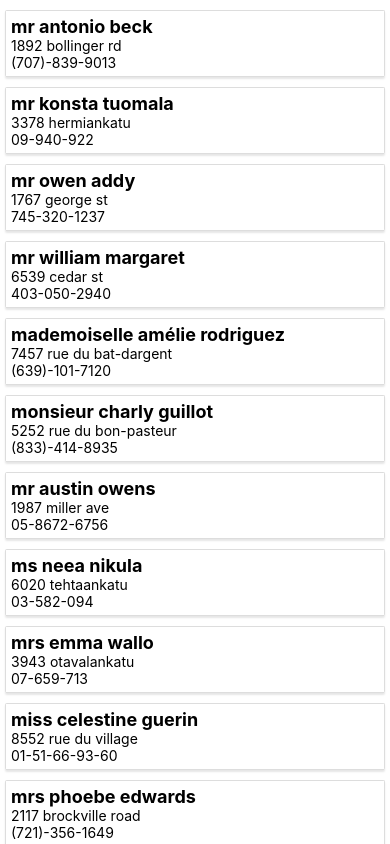
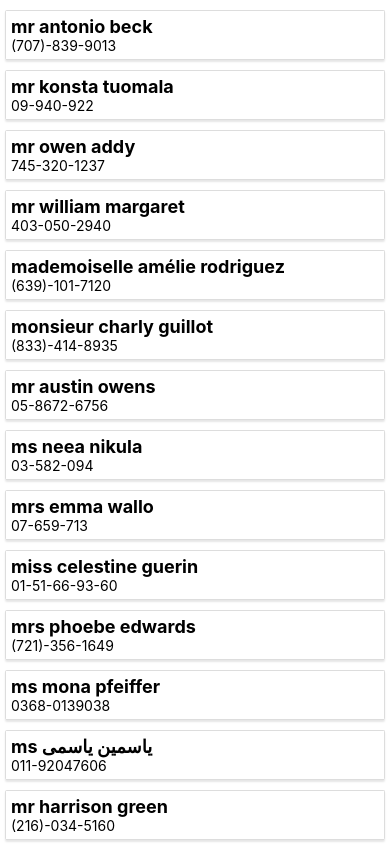
Before and after one commit to santosleonardo2/tcc_performance_react_native, a React Native app: screen / in a window 390 px wide. Built offline with nearby package versions, Linux system fonts and the light colour scheme.

Commit message:
Removing address and improving precision in results

```diff
--- a/src/components/ContactDetail.js
+++ b/src/components/ContactDetail.js
@@ -12,7 +12,6 @@ const ContactDetail = (props) => {
             <Text style={styles.nameStyle}>
                { name.title + ' ' + name.first + ' ' + name.last }
             </Text>
-            <Text>{ location.street }</Text>
             <Text>{ phone }</Text>
          </View>
       </CardSession>
--- a/src/components/ContactList.js
+++ b/src/components/ContactList.js
@@ -1863,7 +1863,7 @@ class ContactList extends Component {
 
    componentDidMount() {
       // console.log(`${this.state.currentReload} end: ${new Date().getMilliseconds()}`);       //GET DURATION MODE 1
-      console.log(`${Date.now() - this.state.startDate}`);    //GET DURATION MODE 2
+      console.log(`${performance.now() - this.state.startDate}`);    //GET DURATION MODE 2
       this.setState({ currentReload: this.state.currentReload + 1 });
    }
 
@@ -1877,7 +1877,7 @@ class ContactList extends Component {
 
    componentDidUpdate() {
       // console.log(`${this.state.currentReload} end: ${new Date().getMilliseconds()}`);       //GET DURATION MODE 1
-      console.log(`${Date.now() - this.state.startDate}`);    //GET DURATION MODE 2
+      console.log(`${performance.now() - this.state.startDate}`);    //GET DURATION MODE 2
       if (this.state.currentReload < this.state.totalReloads) {
             this.setState({ currentReload: this.state.currentReload + 1 });
       }
@@ -1901,7 +1901,7 @@ class ContactList extends Component {
 
    render() {
       // console.log(`${this.state.currentReload} start: ${new Date().getMilliseconds()}`);     //GET DURATION MODE 1
-      this.setState({ startDate: Date.now() });                                           //GET DURATION MODE 2
+      this.setState({ startDate: performance.now() });                                           //GET DURATION MODE 2
 
       return (
          <ScrollView>
```
